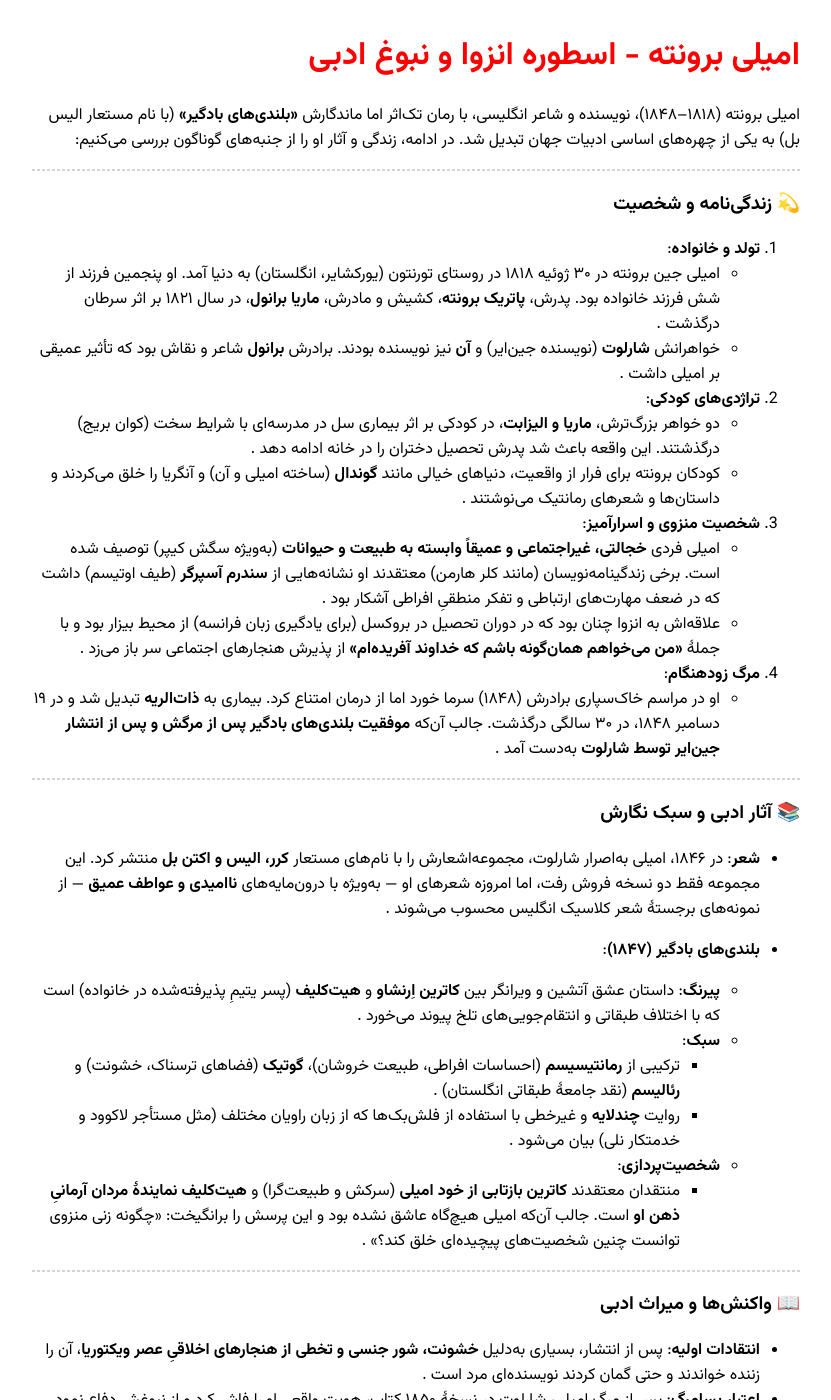
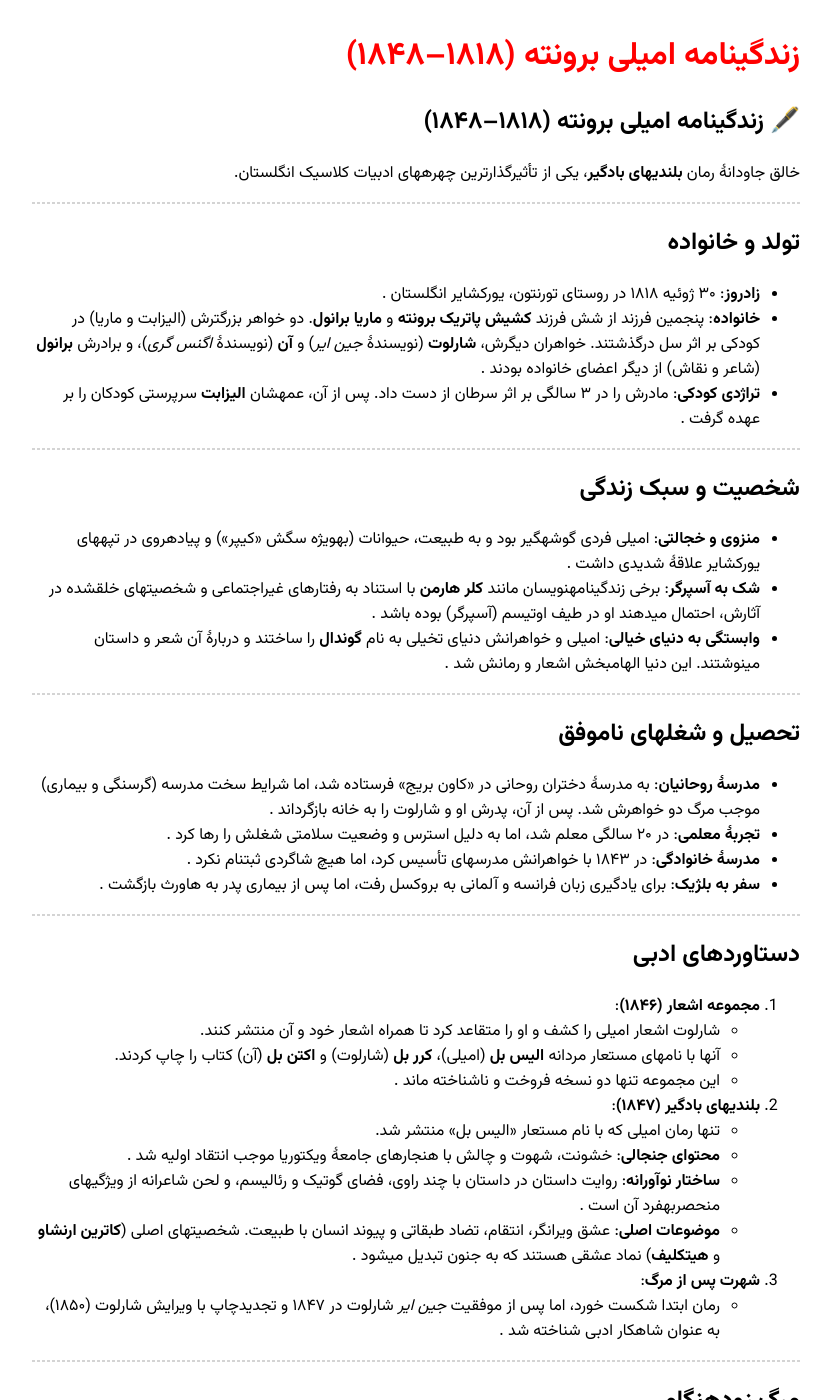
Before and after one commit to darkblog/darkblog.github.io, a Jekyll site: the page built from _posts/2025-6-28-12.md, in a window 1280 px wide and 1400 px high. Shown: the whole window, without its empty margins (224-1055 px from the left). Built offline with Jekyll 4.4.1, drawn with Linux system fonts in a browser that asks for light colours; some of the changed text lies outside the part shown.

Commit message:
Update 2025-6-28-12.md

```diff
--- a/_posts/2025-6-28-12.md
+++ b/_posts/2025-6-28-12.md
@@ -1,66 +1,75 @@
 ---
 layout: post
-title: امیلی برونته - اسطوره انزوا و نبوغ ادبی
+title: زندگینامه امیلی برونته (۱۸۱۸–۱۸۴۸)
 ---
 
-امیلی برونته (۱۸۱۸–۱۸۴۸)، نویسنده و شاعر انگلیسی، با رمان تک‌اثر اما ماندگارش **«بلندی‌های بادگیر»** (با نام مستعار الیس بل) به یکی از چهره‌های اساسی ادبیات جهان تبدیل شد. در ادامه، زندگی و آثار او را از جنبه‌های گوناگون بررسی می‌کنیم:
+## 🖋️ زندگینامه امیلی برونته (۱۸۱۸–۱۸۴۸)
+خالق جاودانهٔ رمان **بلندیهای بادگیر**، یکی از تأثیرگذارترین چهرههای ادبیات کلاسیک انگلستان.
 
 ---
 
-### 💫 زندگی‌نامه و شخصیت
-1. **تولد و خانواده**:
-   - امیلی جین برونته در ۳۰ ژوئیه ۱۸۱۸ در روستای تورنتون (یورکشایر، انگلستان) به دنیا آمد. او پنجمین فرزند از شش فرزند خانواده بود. پدرش، **پاتریک برونته**، کشیش و مادرش، **ماریا برانول**، در سال ۱۸۲۱ بر اثر سرطان درگذشت .
-   - خواهرانش **شارلوت** (نویسنده جین‌ایر) و **آن** نیز نویسنده بودند. برادرش **برانول** شاعر و نقاش بود که تأثیر عمیقی بر امیلی داشت .
-
-2. **تراژدی‌های کودکی**:
-   - دو خواهر بزرگ‌ترش، **ماریا و الیزابت**، در کودکی بر اثر بیماری سل در مدرسه‌ای با شرایط سخت (کوان بریج) درگذشتند. این واقعه باعث شد پدرش تحصیل دختران را در خانه ادامه دهد .
-   - کودکان برونته برای فرار از واقعیت، دنیاهای خیالی مانند **گوندال** (ساخته امیلی و آن) و آنگریا را خلق می‌کردند و داستان‌ها و شعرهای رمانتیک می‌نوشتند .
-
-3. **شخصیت منزوی و اسرارآمیز**:
-   - امیلی فردی **خجالتی، غیراجتماعی و عمیقاً وابسته به طبیعت و حیوانات** (به‌ویژه سگش کیپر) توصیف شده است. برخی زندگینامه‌نویسان (مانند کلر هارمن) معتقدند او نشانه‌هایی از **سندرم آسپرگر** (طیف اوتیسم) داشت که در ضعف مهارت‌های ارتباطی و تفکر منطقیِ افراطی آشکار بود .
-   - علاقه‌اش به انزوا چنان بود که در دوران تحصیل در بروکسل (برای یادگیری زبان فرانسه) از محیط بیزار بود و با جملهٔ **«من می‌خواهم همان‌گونه باشم که خداوند آفریده‌ام»** از پذیرش هنجارهای اجتماعی سر باز می‌زد .
-
-4. **مرگ زودهنگام**:
-   - او در مراسم خاک‌سپاری برادرش (۱۸۴۸) سرما خورد اما از درمان امتناع کرد. بیماری به **ذات‌الریه** تبدیل شد و در ۱۹ دسامبر ۱۸۴۸، در ۳۰ سالگی درگذشت. جالب آن‌که **موفقیت بلندی‌های بادگیر پس از مرگش و پس از انتشار جین‌ایر توسط شارلوت** به‌دست آمد .
+## **تولد و خانواده**
+- **زادروز**: ۳۰ ژوئیه ۱۸۱۸ در روستای تورنتون، یورکشایر انگلستان .
+- **خانواده**: پنجمین فرزند از شش فرزند **کشیش پاتریک برونته** و **ماریا برانول**. دو خواهر بزرگترش (الیزابت و ماریا) در کودکی بر اثر سل درگذشتند. خواهران دیگرش، **شارلوت** (نویسندهٔ *جین ایر*) و **آن** (نویسندهٔ *اگنس گری*)، و برادرش **برانول** (شاعر و نقاش) از دیگر اعضای خانواده بودند .
+- **تراژدی کودکی**: مادرش را در ۳ سالگی بر اثر سرطان از دست داد. پس از آن، عمهشان **الیزابت** سرپرستی کودکان را بر عهده گرفت .
 
 ---
 
-### 📚 آثار ادبی و سبک نگارش
-- **شعر**: در ۱۸۴۶، امیلی به‌اصرار شارلوت، مجموعه‌اشعارش را با نام‌های مستعار **کرر، الیس و اکتن بل** منتشر کرد. این مجموعه فقط دو نسخه فروش رفت، اما امروزه شعرهای او — به‌ویژه با درون‌مایه‌های **ناامیدی و عواطف عمیق** — از نمونه‌های برجستهٔ شعر کلاسیک انگلیس محسوب می‌شوند .
-
-- **بلندی‌های بادگیر (۱۸۴۷)**:
-  - **پیرنگ**: داستان عشق آتشین و ویرانگر بین **کاترین اِرنشاو** و **هیت‌کلیف** (پسر یتیمِ پذیرفته‌شده در خانواده) است که با اختلاف طبقاتی و انتقام‌جویی‌های تلخ پیوند می‌خورد .
-  - **سبک**:
-    - ترکیبی از **رمانتیسیسم** (احساسات افراطی، طبیعت خروشان)، **گوتیک** (فضاهای ترسناک، خشونت) و **رئالیسم** (نقد جامعهٔ طبقاتی انگلستان) .
-    - روایت **چندلایه** و غیرخطی با استفاده از فلش‌بک‌ها که از زبان راویان مختلف (مثل مستأجر لاکوود و خدمتکار نلی) بیان می‌شود .
-  - **شخصیت‌پردازی**:
-    - منتقدان معتقدند **کاترین بازتابی از خود امیلی** (سرکش و طبیعت‌گرا) و **هیت‌کلیف نمایندهٔ مردان آرمانیِ ذهن او** است. جالب آن‌که امیلی هیچ‌گاه عاشق نشده بود و این پرسش را برانگیخت: «چگونه زنی منزوی توانست چنین شخصیت‌های پیچیده‌ای خلق کند؟» .
+## **شخصیت و سبک زندگی**
+- **منزوی و خجالتی**: امیلی فردی گوشهگیر بود و به طبیعت، حیوانات (بهویژه سگش «کیپر») و پیادهروی در تپههای یورکشایر علاقهٔ شدیدی داشت .
+- **شک به آسپرگر**: برخی زندگینامهنویسان مانند **کلر هارمن** با استناد به رفتارهای غیراجتماعی و شخصیتهای خلقشده در آثارش، احتمال میدهند او در طیف اوتیسم (آسپرگر) بوده باشد .
+- **وابستگی به دنیای خیالی**: امیلی و خواهرانش دنیای تخیلی به نام **گوندال** را ساختند و دربارهٔ آن شعر و داستان مینوشتند. این دنیا الهامبخش اشعار و رمانش شد .
 
 ---
 
-### 📖 واکنش‌ها و میراث ادبی
-- **انتقادات اولیه**: پس از انتشار، بسیاری به‌دلیل **خشونت، شور جنسی و تخطی از هنجارهای اخلاقیِ عصر ویکتوریا**، آن را زننده خواندند و حتی گمان کردند نویسنده‌ای مرد است .
-- **اعتبار پسامرگ**: پس از مرگ امیلی، شارلوت در نسخهٔ ۱۸۵۰ کتاب، هویت واقعی او را فاش کرد و از نبوغش دفاع نمود. امروزه این رمان **جزو برترین رمان‌های تاریخ ادبیات انگلیس** و الهام‌بخش اقتباس‌های سینمایی، اپرا و نمایش‌های متعدد است .
-- **در ایران**: اولین ترجمهٔ کتاب با نام **«عشق هرگز نمیمیرد»** توسط علی‌اصغر بهرام‌بیگی انجام شد. پس از آن، مترجمان دیگر این نام را به‌عنوان زیرعنوان حفظ کردند .
+## **تحصیل و شغلهای ناموفق**
+- **مدرسهٔ روحانیان**: به مدرسهٔ دختران روحانی در «کاون بریج» فرستاده شد، اما شرایط سخت مدرسه (گرسنگی و بیماری) موجب مرگ دو خواهرش شد. پس از آن، پدرش او و شارلوت را به خانه بازگرداند .
+- **تجربهٔ معلمی**: در ۲۰ سالگی معلم شد، اما به دلیل استرس و وضعیت سلامتی شغلش را رها کرد .
+- **مدرسهٔ خانوادگی**: در ۱۸۴۳ با خواهرانش مدرسهای تأسیس کرد، اما هیچ شاگردی ثبتنام نکرد .
+- **سفر به بلژیک**: برای یادگیری زبان فرانسه و آلمانی به بروکسل رفت، اما پس از بیماری پدر به هاورث بازگشت .
 
 ---
 
-### حقایق کلیدی از زندگی امیلی برونته
+## **دستاوردهای ادبی**
+1. **مجموعه اشعار (۱۸۴۶)**:
+   - شارلوت اشعار امیلی را کشف و او را متقاعد کرد تا همراه اشعار خود و آن منتشر کنند.
+   - آنها با نامهای مستعار مردانه **الیس بل** (امیلی)، **کرر بل** (شارلوت) و **اکتن بل** (آن) کتاب را چاپ کردند.
+   - این مجموعه تنها دو نسخه فروخت و ناشناخته ماند .
 
-| رویداد | تاریخ | توضیح |
-|---------|-------|-------|
-| **تولد** | ۳۰ ژوئیه ۱۸۱۸ | تورنتون، یورکشایر |
-| **مرگ مادر** | ۱۸۲۱ | سرطان |
-| **ترک مدرسه** | ۱۸۲۵ | پس از مرگ خواهرانش بر اثر سل |
-| **انتشار اشعار مشترک** | ۱۸۴۶ | با نام‌های مستعار کرر، الیس و اکتن بل |
-| **انتشار بلندی‌های بادگیر** | ۱۸۴۷ | با نام مستعار الیس بل |
-| **مرگ** | ۱۹ دسامبر ۱۸۴۸ | ذات‌الریه ناشی از سرماخوردگی |
+2. **بلندیهای بادگیر (۱۸۴۷)**:
+   - تنها رمان امیلی که با نام مستعار «الیس بل» منتشر شد.
+   - **محتوای جنجالی**: خشونت، شهوت و چالش با هنجارهای جامعهٔ ویکتوریا موجب انتقاد اولیه شد .
+   - **ساختار نوآورانه**: روایت داستان در داستان با چند راوی، فضای گوتیک و رئالیسم، و لحن شاعرانه از ویژگیهای منحصربهفرد آن است .
+   - **موضوعات اصلی**: عشق ویرانگر، انتقام، تضاد طبقاتی و پیوند انسان با طبیعت. شخصیتهای اصلی (**کاترین ارنشاو** و **هیتکلیف**) نماد عشقی هستند که به جنون تبدیل میشود .
+
+3. **شهرت پس از مرگ**:
+   - رمان ابتدا شکست خورد، اما پس از موفقیت *جین ایر* شارلوت در ۱۸۴۷ و تجدیدچاپ با ویرایش شارلوت (۱۸۵۰)، به عنوان شاهکار ادبی شناخته شد .
 
 ---
 
-### 💡 نکات کمتر گفته‌شده
-- او در بلژیک **عاشق کنستانتین هگر** (مدیر مدرسه) شد، اما به‌دلیل بیماری پدر به هاورث بازگشت و هرگز ازدواج نکرد .
-- **مدرسه‌ای که با خواهرانش تأسیس کرد** به‌دلیل مردسالاری جامعه، حتی یک شاگرد نداشت .
-- برخی منتقدان، **هیت‌کلیف را تجسمی از برادرش برانول** می‌دانند که به الکل و مواد اعتیاد داشت و زندگی‌اش در تباهی پایان یافت .
+## **مرگ زودهنگام**
+- **علت**: در مراسم خاکسپاری برادرش (سپتامبر ۱۸۴۸) سرماخوردگی شدیدی کرد که به **سل** تبدیل شد. او از درمان امتناع کرد و در ۱۹ دسامبر ۱۸۴۸ در ۳۰ سالگی درگذشت .
+- **خاکسپاری**: در کلیسای سنت مایکل، هاورث، کنار خواهران و برادرش به خاک سپرده شد .
 
-امیلی برونته با عمری کوتاه و اثری یگانه، نمادی از نبوغ ادبی و روح سرکش است که مرزهای ادبیات قرن نوزدهم را جابه‌جا کرد. بلندی‌های بادگیر همچنان به‌عنوان پژوهشی ژرف بر عشق، انتقام و طبیعت انسان، خوانندگان را مسحور می‌کند.
+---
+
+## **میراث ادبی و نکات کمترشناخته**
+- **تأثیر طبیعت**: مناظر یورکشایر در فضاسازی *بلندیهای بادگیر* نقشی کلیدی دارد. عمارت «بلندیهای بادگیر» نماد خشونت و عمارت «ترشنگِراس» نماد تمدن است .
+- **اقتباسها**: این رمان بارها به فیلم (مثل نسخهٔ ویلیام وایلر در ۱۹۳۹)، سریال و اپرا تبدیل شده است .
+- **در ایران**: نخستین ترجمهٔ کتاب با عنوان **عشق هرگز نمیمیرد** توسط علیاصغر بهرامبیگی انجام شد .
+- **نقل قول مشهور**: شارلوت در مقدمهٔ ویرایش مجدد رمان نوشت:
+  > «نگاهی به آن انداختم و چیزی فراتر از شگفتی مرا فرا گرفت... این تراوشات ذهنی معمولی نیستند.» .
+
+---
+
+## خلاصه زندگی امیلی برونته
+
+| **جنبه**         | **توضیحات**                                                                 |
+|------------------|-----------------------------------------------------------------------------|
+| **تولد و مرگ**   | ۳۰ ژوئیه ۱۸۱۸ (تورنتون) – ۱۹ دسامبر ۱۸۴۸ (هاورث)                            |
+| **مشهورترین اثر**| بلندیهای بادگیر (۱۸۴۷)، با نام مستعار «الیس بل»                              |
+| **سبک ادبی**     | ترکیب رمانتیسیسم گوتیک با رئالیسم، لحن شاعرانه و ساختار چندروایی           |
+| **ویژگی شخصیتی** | درونگرا، وابسته به طبیعت، مشکوک به آسپرگر، وفادار به خانواده               |
+| **علت مرگ**      | سل، پس از امتناع از درمان                                                   |
+
+امیلی با وجود عمر کوتاه و تنها یک رمان، چنان عمقی در کشف تاریکیهای روان انسان و عشق ایجاد کرد که *بلندیهای بادگیر* پس از دو قرن، همچنان الهامبخش خوانندگان و هنرمندان جهان است 🌹.
```
